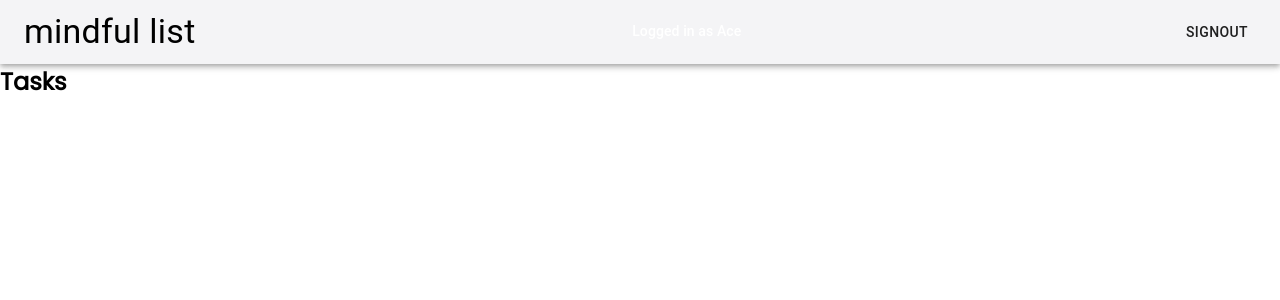
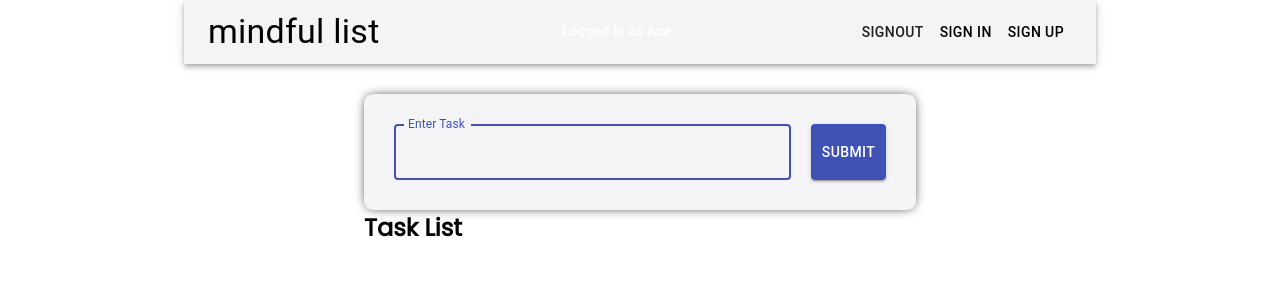
Before and after one commit to jerednav/mindful-list, a React (Create React App) app: page / in a window 1280 px wide. Shown: the top 300 px of the page. Built offline with nearby package versions, Linux system fonts and the light colour scheme.

Commit message:
Added Add Task form

```diff
--- a/package.json
+++ b/package.json
@@ -4,9 +4,11 @@
   "private": true,
   "dependencies": {
     "@material-ui/core": "^4.12.3",
+    "@material-ui/icons": "^4.11.2",
     "@testing-library/jest-dom": "^5.11.4",
     "@testing-library/react": "^11.1.0",
     "@testing-library/user-event": "^12.1.10",
+    "material-ui-icons": "^1.0.0-beta.36",
     "react": "^17.0.2",
     "react-dom": "^17.0.2",
     "react-router-dom": "^6.0.2",
--- a/src/App.js
+++ b/src/App.js
@@ -1,18 +1,32 @@
 import { BrowserRouter, Route, Routes } from "react-router-dom";
 import SignIn from "./components/Auth/SignIn";
-import Tasks from "./components/Tasks";
+import Tasks from "./components/Tasks/Task";
 import Navbar from "./components/layout/Navbar";
 import SignUp from "./components/Auth/SignUp";
+import { Container } from "@material-ui/core";
+import { makeStyles } from "@material-ui/styles";
+
+const useStyles = makeStyles({
+  contentStyle: {
+    margin: "30px auto",
+  },
+});
 
 function App() {
+  const classes = useStyles();
+
   return (
     <BrowserRouter>
+      <Container maxWidth='md'>
         <Navbar />
+        <Container className={classes.contentStyle} maxWidth='sm'>
           <Routes>
             <Route path='/signin' element={<SignIn />} />
             <Route path='/signup' element={<SignUp />} />
             <Route exact path='/' element={<Tasks />} />
           </Routes>
+        </Container>
+      </Container>
     </BrowserRouter>
   );
 }
--- a/src/components/Auth/SignIn.js
+++ b/src/components/Auth/SignIn.js
@@ -3,7 +3,7 @@ import React from "react";
 const SignIn = () => {
   return (
     <>
-      <h2>SignIn</h2>
+      <h2>Sign In</h2>
     </>
   );
 };
--- /dev/null
+++ b/src/components/Tasks/AddTask.js
@@ -0,0 +1,46 @@
+import React from "react";
+import { TextField, Button } from "@material-ui/core";
+import { makeStyles } from "@material-ui/core";
+
+const useStyles = makeStyles({
+  formStyle: {
+    margin: "0px auto",
+    padding: "30px",
+    borderRadius: "9px",
+    boxShadow: "0px 0px 12px -3px #000000",
+    display: "flex",
+    justifyContent: "space-between",
+    backgroundColor: "#f4f4f6",
+  },
+  submitButton: {
+    marginLeft: "20px",
+  },
+});
+
+const AddTask = () => {
+  const classes = useStyles();
+
+  return (
+    <div>
+      <form noValidate autoComplete='off' className={classes.formStyle}>
+        <TextField
+          id='enter-todo'
+          label='Enter Task'
+          variant='outlined'
+          autoFocus
+          fullWidth
+        />
+        <Button
+          className={classes.submitButton}
+          color='primary'
+          variant='contained'
+          type='submit'
+        >
+          Submit
+        </Button>
+      </form>
+    </div>
+  );
+};
+
+export default AddTask;
--- /dev/null
+++ b/src/components/Tasks/Task.js
@@ -0,0 +1,14 @@
+import React from "react";
+import AddTask from "./AddTask";
+import TaskList from "./TaskList";
+
+const Tasks = () => {
+  return (
+    <>
+      <AddTask />
+      <TaskList />
+    </>
+  );
+};
+
+export default Tasks;
--- /dev/null
+++ b/src/components/Tasks/TaskList.js
@@ -0,0 +1,11 @@
+import React from "react";
+
+const TaskList = () => {
+  return (
+    <>
+      <h2>Task List</h2>
+    </>
+  );
+};
+
+export default TaskList;
--- a/src/components/Tasks/index.js
+++ /dev/null
@@ -1,11 +0,0 @@
-import React from "react";
-
-const Tasks = () => {
-  return (
-    <div>
-      <h2>Tasks</h2>
-    </div>
-  );
-};
-
-export default Tasks;
--- a/src/components/layout/Navbar/index.js
+++ b/src/components/layout/Navbar/index.js
@@ -21,7 +21,7 @@ const index = () => {
 
   const handleSignOut = () => {
     //signOut the user
-    navigate.push("/signin");
+    navigate("signin");
   };
 
   return (
@@ -33,10 +33,24 @@ const index = () => {
               mindful list
             </Link>
           </Typography>
-          <Typography variant='subtitle2' className={classes.root}>
+          <Typography
+            variant='subtitle2'
+            className={classes.root}
+            color='inherit'
+          >
             Logged in as Ace
           </Typography>
-          <Button onClcik={() => handleSignOut()}>SignOut</Button>
+          <Button onClick={() => handleSignOut()}>SignOut</Button>
+          <Button>
+            <Link to='/signin' className={classes.linkStyle}>
+              Sign In
+            </Link>
+          </Button>
+          <Button>
+            <Link to='/signup/' className={classes.linkStyle}>
+              Sign Up
+            </Link>
+          </Button>
         </Toolbar>
       </AppBar>
     </>
```
Also changed, not shown: 1 other file (tests, documents, lock files or other folders). Lines whose indentation alone changed are shown as unchanged.
